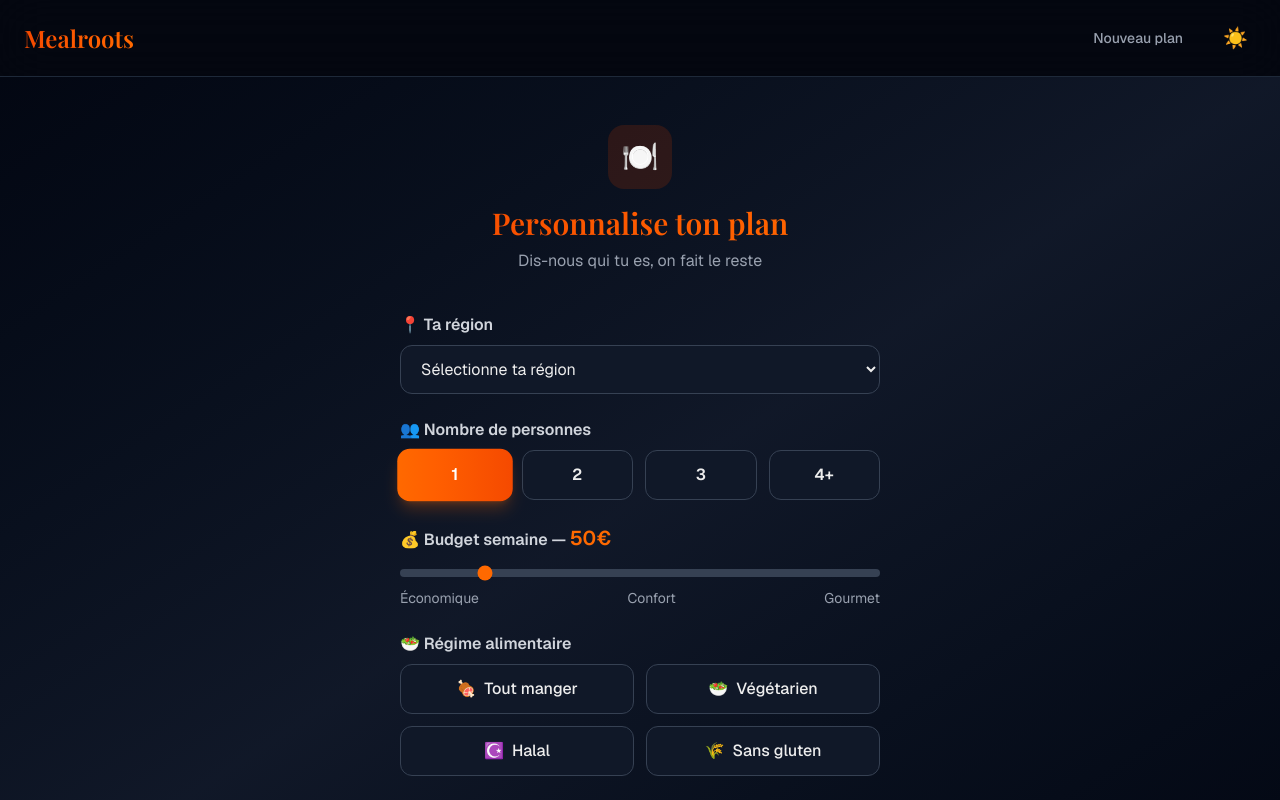
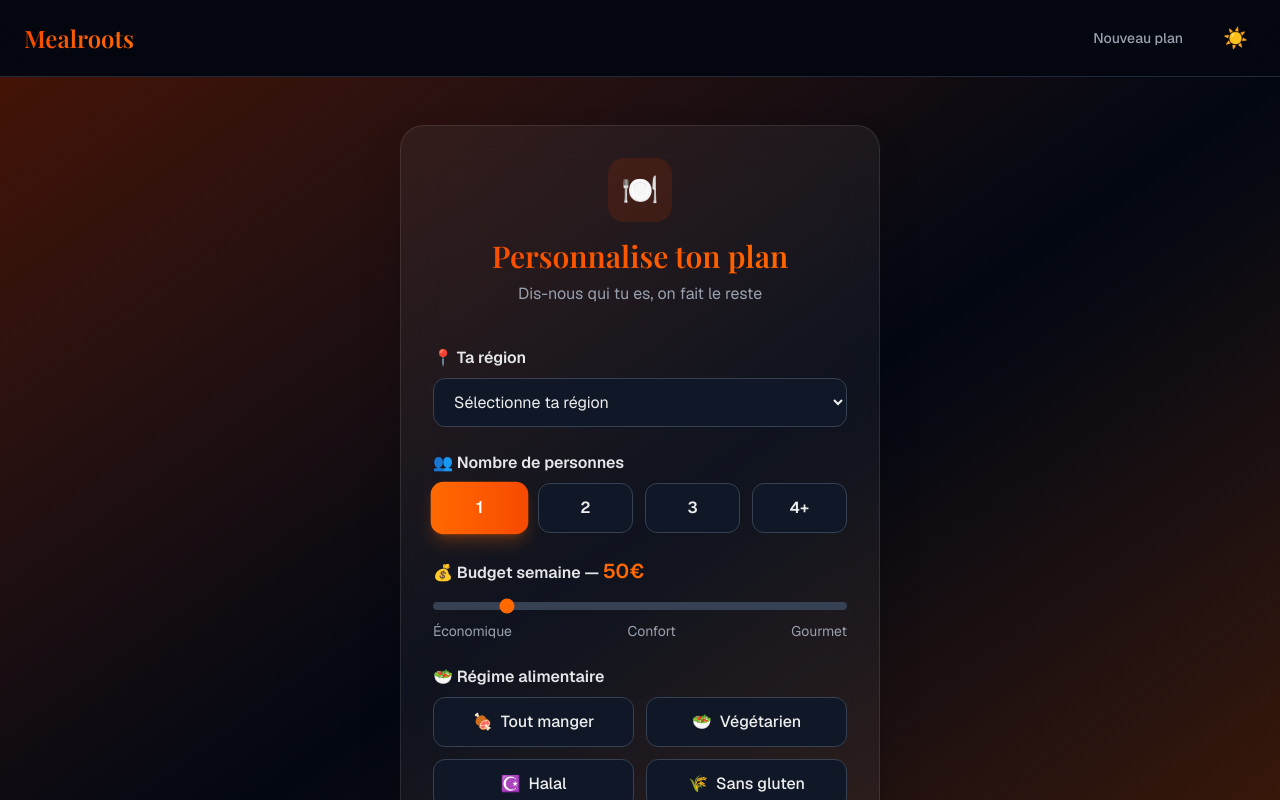
Before and after one commit to agieloth/meal-planner, a Next.js app: page /preferences in a window 1280 px wide. Shown: the top 800 px of the page. Built offline with nearby package versions, Linux system fonts and the light colour scheme; a web font is replaced by a local one.

Commit message:
feat: apply glassmorphism design on all pages

```diff
--- a/app/components/Card.tsx
+++ b/app/components/Card.tsx
@@ -1,9 +1,8 @@
-// components/Card.tsx
 "use client";
 
 interface CardProps {
   children: React.ReactNode;
-  variant?: "meal" | "category" | "default";
+  variant?: "meal" | "category" | "default" | "glass";
   className?: string;
 }
 
@@ -12,6 +11,7 @@ export function Card({ children, variant = "default", className = "" }: CardProp
     meal: "bg-gradient-to-br from-white to-orange-50 dark:from-gray-900 dark:to-gray-800 border-l-4 border-l-orange-500 shadow-md hover:shadow-xl transition-all duration-300",
     category: "bg-white dark:bg-gray-900 border border-gray-100 dark:border-gray-800 shadow-sm hover:shadow-md transition-all",
     default: "bg-white dark:bg-gray-900 border border-gray-200 dark:border-gray-800 rounded-2xl",
+    glass: "backdrop-blur-xl bg-white/10 border border-white/20 shadow-xl shadow-black/10 hover:bg-white/15 transition-all duration-300",
   };
 
   return (
--- a/app/plan/page.tsx
+++ b/app/plan/page.tsx
@@ -232,7 +232,7 @@ function PlanContent() {
   }
 
   return (
-    <main className="min-h-screen bg-gradient-to-b from-orange-50 to-white dark:from-gray-950 dark:to-gray-900">
+    <main className="min-h-screen bg-gradient-to-br from-orange-950 via-gray-950 to-amber-950">
       <div className="max-w-2xl mx-auto px-4 py-10 space-y-8">
 
         <FadeIn delay={0}>
@@ -273,7 +273,7 @@ function PlanContent() {
             {repas.map((r) => {
               const repasData = plan?.[jourActif]?.[r];
               return (
-                <Card key={r} variant="meal">
+                <Card key={r} variant="glass">
                   <div className="flex items-start justify-between">
                     <div className="space-y-1">
                       <span className="text-sm text-gray-500 dark:text-gray-400 flex items-center gap-1">
--- a/app/preferences/page.tsx
+++ b/app/preferences/page.tsx
@@ -42,8 +42,9 @@ export default function Preferences() {
   };
 
   return (
-    <main className="min-h-screen bg-gradient-to-br from-orange-50 via-white to-amber-50 dark:from-gray-950 dark:via-gray-900 dark:to-gray-950">
+    <main className="min-h-screen bg-gradient-to-br from-orange-950 via-gray-950 to-amber-950">
       <div className="max-w-lg mx-auto px-4 py-12">
+        <div className="backdrop-blur-xl bg-white/5 border border-white/10 rounded-3xl p-8 shadow-2xl">
           <FadeIn delay={0}>
             <div className="text-center mb-10">
               <div className="inline-flex items-center justify-center w-16 h-16 bg-orange-100 dark:bg-orange-900/30 rounded-2xl mb-4">
@@ -61,7 +62,7 @@ export default function Preferences() {
           <div className="space-y-6">
             <FadeIn delay={0.1}>
               <div className="group">
-              <label className="block font-semibold mb-2 text-gray-700 dark:text-gray-300">
+                <label className="block font-semibold mb-2 text-gray-200">
                   📍 Ta région
                 </label>
                 <select
@@ -71,7 +72,9 @@ export default function Preferences() {
                 >
                   <option value="">Sélectionne ta région</option>
                   {regions.map((r) => (
-                  <option key={r} value={r}>{r}</option>
+                    <option key={r} value={r}>
+                      {r}
+                    </option>
                   ))}
                 </select>
               </div>
@@ -79,7 +82,7 @@ export default function Preferences() {
 
             <FadeIn delay={0.2}>
               <div>
-              <label className="block font-semibold mb-2 text-gray-700 dark:text-gray-300">
+                <label className="block font-semibold mb-2 text-gray-200">
                   👥 Nombre de personnes
                 </label>
                 <div className="flex gap-3">
@@ -102,8 +105,9 @@ export default function Preferences() {
 
             <FadeIn delay={0.3}>
               <div>
-              <label className="block font-semibold mb-2 text-gray-700 dark:text-gray-300">
-                💰 Budget semaine — <span className="text-orange-500 text-xl">{budget}€</span>
+                <label className="block font-semibold mb-2 text-gray-200">
+                  💰 Budget semaine —{" "}
+                  <span className="text-orange-500 text-xl">{budget}€</span>
                 </label>
                 <input
                   type="range"
@@ -124,7 +128,7 @@ export default function Preferences() {
 
             <FadeIn delay={0.4}>
               <div>
-              <label className="block font-semibold mb-2 text-gray-700 dark:text-gray-300">
+                <label className="block font-semibold mb-2 text-gray-200">
                   🥗 Régime alimentaire
                 </label>
                 <div className="grid grid-cols-2 gap-3">
@@ -147,12 +151,16 @@ export default function Preferences() {
             </FadeIn>
 
             <FadeIn delay={0.5}>
-            <GradientButton onClick={handleSubmit} className="w-full mt-4 cursor-pointer">
+              <GradientButton
+                onClick={handleSubmit}
+                className="w-full mt-4 cursor-pointer"
+              >
                 Générer mon plan →
               </GradientButton>
             </FadeIn>
           </div>
         </div>
+      </div>
     </main>
   );
 }
--- a/app/shopping-list/page.tsx
+++ b/app/shopping-list/page.tsx
@@ -149,11 +149,11 @@ type Article = { nom: string; quantite: string };
 type Courses = Record<string, Article[]>;
 
 const categoryConfig: Record<string, { icon: string; color: string }> = {
-  "Viandes & Poissons": { icon: "🥩", color: "bg-red-50 dark:bg-red-950/20" },
-  "Légumes & Fruits": { icon: "🥦", color: "bg-green-50 dark:bg-green-950/20" },
-  "Féculents": { icon: "🌾", color: "bg-amber-50 dark:bg-amber-950/20" },
-  "Épices & Condiments": { icon: "🧴", color: "bg-purple-50 dark:bg-purple-950/20" },
-  "Autres": { icon: "🛒", color: "bg-gray-100 dark:bg-gray-800" },
+  "Viandes & Poissons": { icon: "🥩", color: "backdrop-blur-xl bg-white/5 border border-white/10" },
+  "Légumes & Fruits": { icon: "🥦", color: "backdrop-blur-xl bg-white/5 border border-white/10" },
+  "Féculents": { icon: "🌾", color: "backdrop-blur-xl bg-white/5 border border-white/10" },
+  "Épices & Condiments": { icon: "🧴", color: "backdrop-blur-xl bg-white/5 border border-white/10" },
+  "Autres": { icon: "🛒", color: "backdrop-blur-xl bg-white/5 border border-white/10" },
 };
 
 export default function ShoppingList() {
@@ -214,7 +214,7 @@ export default function ShoppingList() {
   const progress = totalItems ? (checkedCount / totalItems) * 100 : 0;
 
   return (
-    <main className="min-h-screen bg-gradient-to-b from-orange-50 to-white dark:from-gray-950 dark:to-gray-900">
+    <main className="min-h-screen bg-gradient-to-br from-orange-950 via-gray-950 to-amber-950">
       <div className="max-w-2xl mx-auto px-4 py-10 space-y-8">
 
         <FadeIn delay={0}>
@@ -240,7 +240,7 @@ export default function ShoppingList() {
                 const config = categoryConfig[categorie] || { icon: "🛒", color: "bg-gray-50" };
                 return (
                   <div key={categorie} className={`rounded-2xl p-4 ${config.color}`}>
-                    <h2 className="font-bold text-lg mb-3 flex items-center gap-2 text-gray-900 dark:text-white">
+                    <h2 className="font-bold text-lg mb-3 flex items-center gap-2 text-white">
                       <span className="text-2xl">{config.icon}</span>
                       <span>{categorie}</span>
                       <span className="text-sm font-normal text-gray-400">({articles.length})</span>
@@ -266,7 +266,7 @@ export default function ShoppingList() {
                               }`}>
                                 {checked[key] && <span className="text-white text-xs">✓</span>}
                               </div>
-                              <span>{article.nom}</span>
+                              <span className="text-white">{article.nom}</span>
                             </span>
                             <span className="text-sm text-orange-500 font-medium">
                               {article.quantite}
```
Lines whose indentation alone changed are shown as unchanged.
